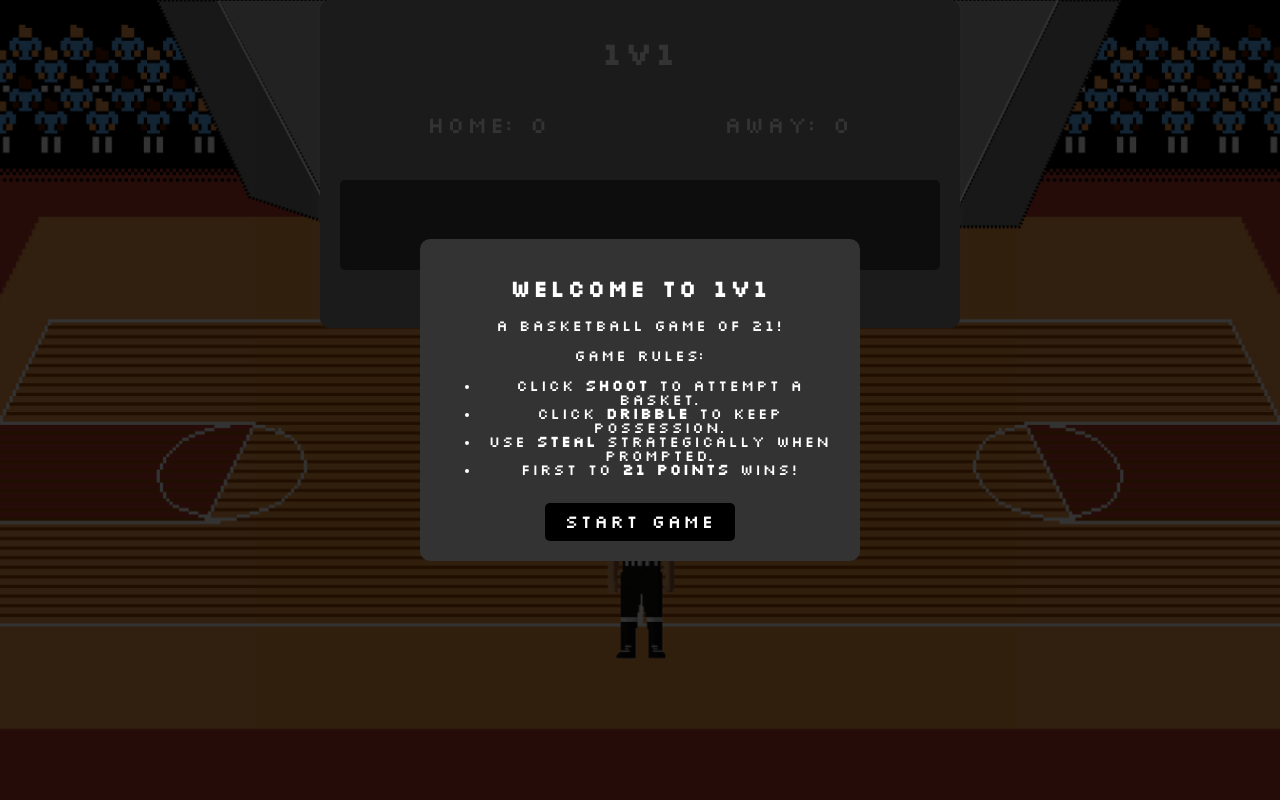
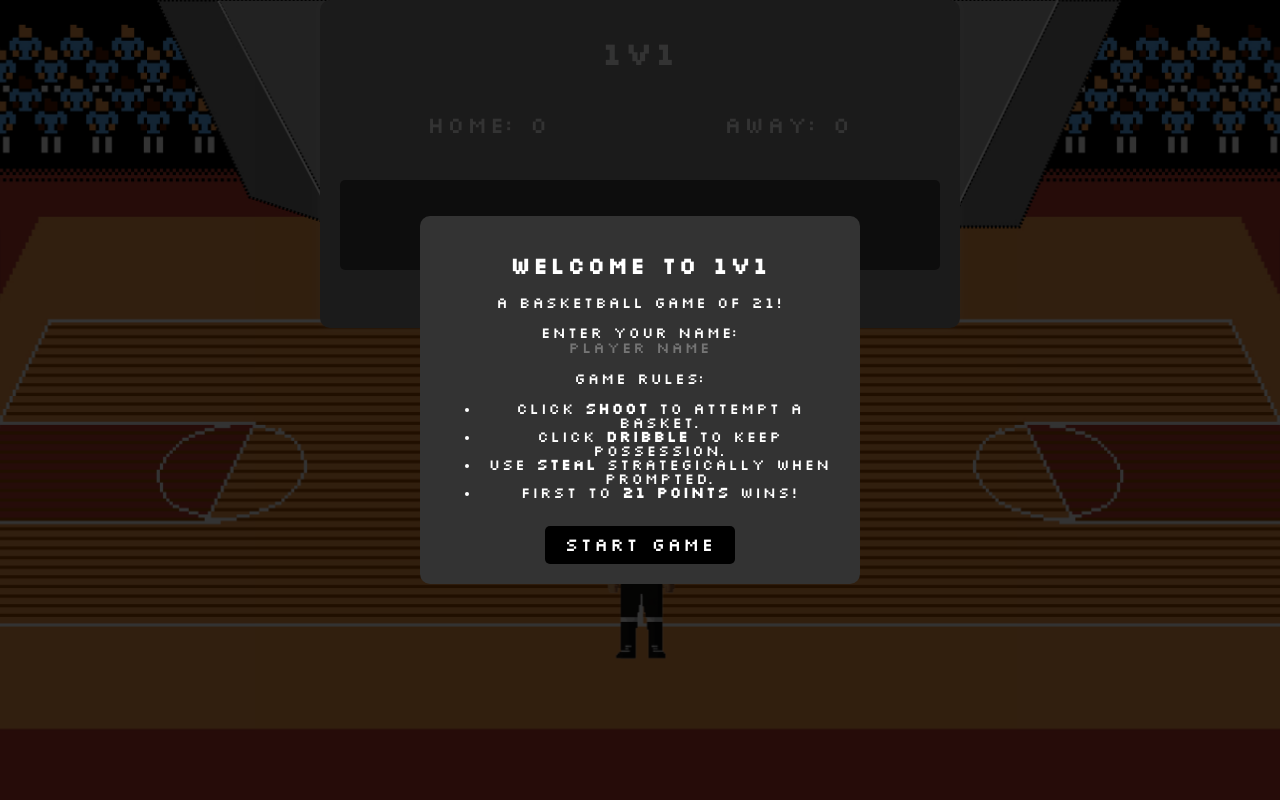
Before and after one commit to Andrew-Jonez/1v1, a Flask app: page / in a window 1280 px wide. Run offline with Flask 3, Linux system fonts and the light colour scheme.

Commit message:
Added prompt for Player Name and leaderboard showing 10 fastest game winners suppored by a SQL db

```diff
--- a/app.py
+++ b/app.py
@@ -1,7 +1,10 @@
+import re
 from flask import Flask, render_template, request, session, jsonify
 import random
 import os
 from dotenv import load_dotenv
+import sqlite3
+import time
 
 app = Flask(__name__)
 app.secret_key = os.getenv('SECRET_KEY')
@@ -21,6 +24,36 @@
     steal_chance = 8
     return random.randint(0, 10) > steal_chance
 
+def init_db():
+    with sqlite3.connect('leaderboard.db') as conn:
+        cursor = conn.cursor()
+        cursor.execute('''
+            CREATE TABLE IF NOT EXISTS leaderboard (
+                id INTEGER PRIMARY KEY AUTOINCREMENT,
+                player_name TEXT NOT NULL,
+                time_seconds REAL NOT NULL
+            )
+        ''')
+        conn.commit()
+
+def save_score(name, seconds):
+    with sqlite3.connect('leaderboard.db') as conn:
+        cursor = conn.cursor()
+        cursor.execute("INSERT INTO leaderboard (player_name, time_seconds) VALUES (?, ?)", (name, seconds))
+        conn.commit()
+
+@app.route('/start', methods=['POST'])
+def start():
+    data = request.get_json()
+    name = data.get('name', '').strip()
+
+    if not re.match(r'^[\w \-]{1,20}$', name):
+        return jsonify({'error': 'Invalid name'}), 400
+
+    session['player_name'] = name
+    session['start_time'] = time.time()
+    return jsonify({'status': 'ok'})
+
 @app.route('/')
 def index():
     session['my_score'] = 0
@@ -38,18 +71,7 @@
     opponent_score = session.get('opponent_score', 0)
     turn = session.get('turn', 'player_turn')
     messages = []
-    prompt_steal = False
     auto_continue = False
-
-    if my_score >= MAX_SCORE or opponent_score >= MAX_SCORE:
-        messages.append("Game is over.")
-        return jsonify({
-            'messages': messages,
-            'my_score': my_score,
-            'opponent_score': opponent_score,
-            'game_over': True,
-            'auto_continue': False
-        })
 
     if turn == 'awaiting_steal' and steal_attempt:
         if steal_ball():
@@ -88,17 +110,14 @@
             session['turn'] = 'player_turn'
 
     elif turn == 'opponent_turn':
-        # The "auto" action triggers automatic continuation of opponent offense
-        if action_type == 'auto' or action_type == None:
+        if action_type == 'auto' or action_type is None:
             offense_result = opponent_offense()
             messages.append(offense_result)
 
             if offense_result == "Your opponent dribbled the ball!":
                 messages.append("Press 'Steal' to try to take the ball.")
                 session['turn'] = 'awaiting_steal'
-                prompt_steal = True
                 auto_continue = False
-
             elif offense_result == "Your Opponent shot the ball!":
                 if score2points():
                     opponent_score += 2
@@ -115,13 +134,17 @@
                     else:
                         session['turn'] = 'player_turn'
                         auto_continue = False
-        else:
-            auto_continue = True
 
+    # Update scores
     session['my_score'] = my_score
     session['opponent_score'] = opponent_score
 
+    # Game over logic
     if my_score >= MAX_SCORE:
+        end_time = time.time()
+        start_time = session.get('start_time', end_time)
+        total_time = end_time - start_time
+        save_score(session.get('player_name', 'Unknown'), total_time)
         messages.append(f"You won! Final Score: {my_score} - {opponent_score}")
     elif opponent_score >= MAX_SCORE:
         messages.append(f"You lost. Final Score: {my_score} - {opponent_score}")
@@ -134,5 +157,18 @@
         'auto_continue': auto_continue
     })
 
+@app.route('/leaderboard')
+def leaderboard():
+    with sqlite3.connect('leaderboard.db') as conn:
+        cursor = conn.cursor()
+        cursor.execute("SELECT player_name, time_seconds FROM leaderboard ORDER BY time_seconds ASC LIMIT 10")
+        top_scores = cursor.fetchall()
+
+    return jsonify([
+        {'name': name, 'time': round(time, 2)}
+        for name, time in top_scores
+    ])
+
 if __name__ == '__main__':
+    init_db()
     app.run(debug=True)
--- a/requirements.txt
+++ b/requirements.txt
@@ -1 +1,2 @@
 flask
+python-dotenv
--- a/static/css/stylesheet.css
+++ b/static/css/stylesheet.css
@@ -134,3 +134,15 @@
 #closeOverlayBtn:hover {
     background-color: #70f0e6;
 }
+#playerName {
+    display: block;
+    margin: 0 auto;
+    text-align: center;
+    font-family: 'silkscreennormal', monospace;
+    font-size: 1em;
+    background: transparent;
+    border: none;
+    color: #fff;
+    outline: none;
+
+}
--- a/static/js/script.js
+++ b/static/js/script.js
@@ -9,11 +9,6 @@
 const closeOverlayBtn = document.getElementById('closeOverlayBtn');
 const gameMusic = document.getElementById('gameMusic');
 const swishSound = document.getElementById("swish-sound");
-
-function startGame() {
-    gameMusic.volume = 0.5;  // optional: set volume 0.0 to 1.0
-    gameMusic.play();
-}
 
 // Disable or enable all buttons (shoot, pass, steal)
 function disableButtons(disable = true) {
@@ -65,7 +60,6 @@
     setTimeout(() => displayMessages(messages, callback), 1000);
 }
 
-
 // Send action to server: action can be 'shoot', 'dribble', 'auto', or null; steal is boolean
 function sendAction(action, steal = false) {
     disableButtons(true);
@@ -77,28 +71,43 @@
     })
     .then(response => response.json())
     .then(data => {
-        // Steal button visibility depends on whether server prompts for steal
+        // Steal button visibility
         setStealVisibility(data.messages.some(msg => msg.toLowerCase().includes('steal')));
 
-            // Play swish sound if 2 points were scored
+        // Play swish if points were scored
         if (data.messages.some(msg => msg.toLowerCase().includes("scored 2 points"))) {
             swishSound.currentTime = 0;
             swishSound.play().catch(err => console.warn("Playback blocked:", err));
         }
 
-
         displayMessages([...data.messages], () => {
             if (!data.game_over) {
                 if (data.auto_continue) {
-                    // Automatically continue opponent turn after 1 second
                     setTimeout(() => sendAction('auto'), 1000);
                 } else {
-                    // Enable buttons for player's turn
                     disableButtons(false);
                 }
             } else {
                 disableButtons(true);
                 setStealVisibility(false);
+
+                if (data.messages.some(m => m.toLowerCase().includes('you won'))) {
+                    fetch('/leaderboard')
+                        .then(res => res.json())
+                        .then(scores => {
+                            const board = document.getElementById('leaderboardList');
+                            board.innerHTML = '';
+
+                            scores.forEach((entry, index) => {
+                                const li = document.createElement('li');
+                                li.textContent = `${index + 1}. ${entry.name} - ${entry.time}s`;
+                                board.appendChild(li);
+                            });
+
+                            document.getElementById('leaderboardOverlay').style.display = 'flex';
+                        })
+                        .catch(err => console.error('Failed to load leaderboard', err));
+                }
             }
         });
 
@@ -119,22 +128,40 @@
     sendAction(null, true);
 });
 
-
 // Overlay start game button handler
 closeOverlayBtn.addEventListener('click', () => {
+    const playerNameInput = document.getElementById('playerName');
+    const playerName = playerNameInput.value.trim();
+
+    const nameRegex = /^[a-zA-Z0-9 _-]{1,20}$/;
+    if (!nameRegex.test(playerName)) {
+        alert("Invalid name. Only letters, numbers, space, dash and underscore (max 20 chars).");
+        return;
+    }
+
+    fetch('/start', {
+        method: 'POST',
+        headers: { 'Content-Type': 'application/json' },
+        body: JSON.stringify({ name: playerName })
+    })
+    .then(res => res.json())
+    .then(data => {
+        if (data.status === 'ok') {
             overlay.style.display = 'none';
             disableButtons(false);
             setStealVisibility(false);
-
-    // Start in-game music
             gameMusic.volume = 0.3;
-    gameMusic.play().catch((e) => {
-        console.log("Autoplay blocked by browser:", e);
+            gameMusic.play().catch(e => console.log("Autoplay blocked:", e));
+        } else {
+            alert(data.error || "Unexpected error");
+        }
+    })
+    .catch(err => {
+        console.error("Error sending player name:", err);
     });
 });
 
-
-// On page load, show overlay, disable steal button, enable shoot/pass buttons
+// On page load
 window.onload = () => {
     overlay.style.display = 'flex';
     disableButtons(false);
--- a/templates/index.html
+++ b/templates/index.html
@@ -35,10 +35,15 @@
 </head>
 <body>
   <!-- Overlay -->
+<!-- Overlay -->
 <div id="welcomeOverlay" class="overlay">
     <div class="overlay-content">
         <h2>Welcome to 1v1</h2>
         <p>A Basketball Game of 21!</p>
+
+        <label for="playerName">Enter your name:</label>
+        <input type="text" id="playerName" maxlength="20" placeholder="Player name" />
+
         <p>Game Rules:</p>
         <ul>
             <li>Click <strong>Shoot</strong> to attempt a basket.</li>
@@ -47,6 +52,15 @@
             <li>First to <strong>21 points</strong> wins!</li>
         </ul>
         <button id="closeOverlayBtn">Start Game</button>
+    </div>
+</div>
+
+<!-- Leaderboard Overlay -->
+<div id="leaderboardOverlay" class="overlay" style="display: none;">
+    <div class="overlay-content">
+        <h2>🏆 Leaderboard - Fastest Wins</h2>
+        <ul id="leaderboardList"></ul>
+        <button onclick="location.reload()">Play Again</button>
     </div>
 </div>
 
@@ -68,7 +82,7 @@
     <!-- Script -->
 
 </body>
-<audio id="gameMusic" src="{{ url_for('static', filename='audio/Strummin_140BPM.mp3') }}" loop></audio>
+<audio id="gameMusic" src="{{ url_for('static', filename='audio/8bit0613.mp3') }}" loop></audio>
 <audio id="swish-sound" src="{{ url_for('static', filename='audio/swish.mp3') }}"></audio>
 
 <script src="{{ url_for('static', filename='js/script.js') }}"></script>
```
Also changed, not shown: leaderboard.db (added), 1 other file. Lines whose indentation alone changed are shown as unchanged.
